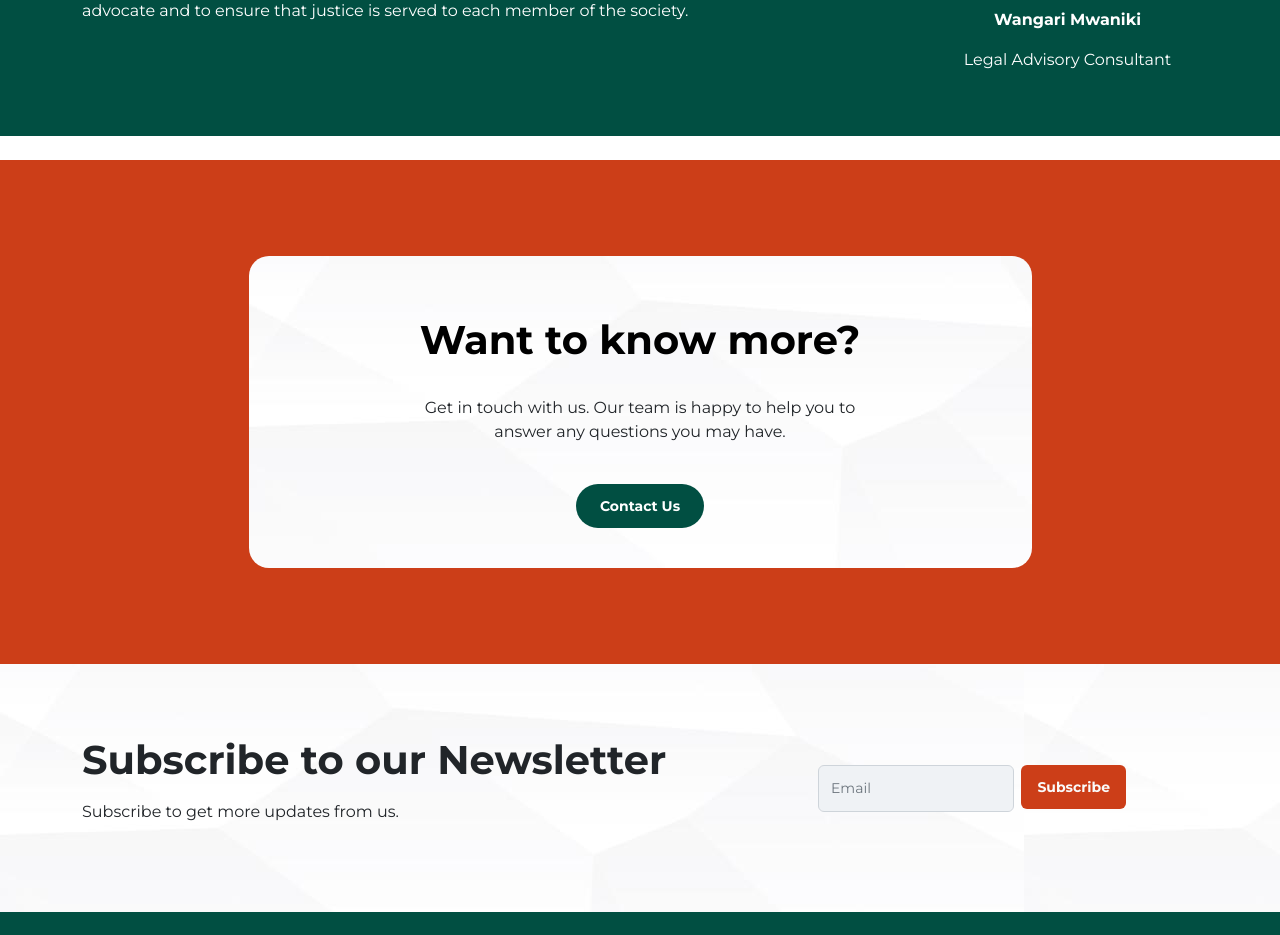
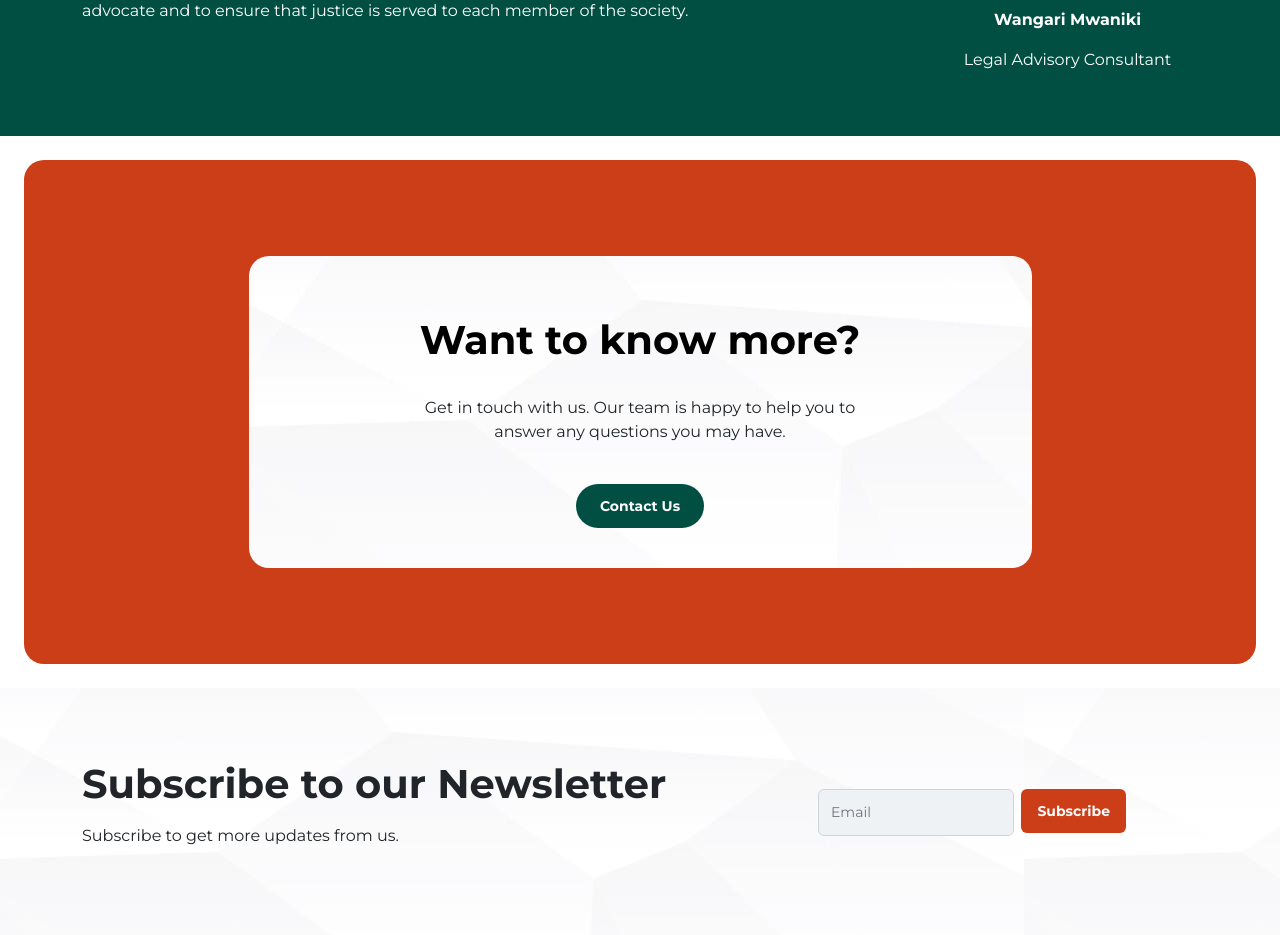
Before and after one commit to fredricksimi/elandome, a Django app: page /about in a window 1280 px wide. Shown: the part 4906-5841 px from the top of the page. Run offline with Django 3.2, Linux system fonts and the light colour scheme.

Commit message:
added small space all round

```diff
--- a/mainapp/templates/mainapp/about.html
+++ b/mainapp/templates/mainapp/about.html
@@ -254,8 +254,9 @@
         </div>
     </div>
 </div>
-<br>
-<div style="background-color: #CC3E18;">
+<!-- <br> -->
+<div style="padding:24px;">
+    <div style="background-color: #CC3E18; border-radius:20px;">
         <br><br>
         <div class="container p-5">
             <div class="row col-md-9 mx-auto">
@@ -275,29 +276,9 @@
             </div>
         </div>
         <br><br>
-    <!-- <br><br>
-    <div class="container">
-        <div class="row d-flex justify-content-between align-items-center">
-            <div class="col-md-5">
-                <div class="d-flex justify-content-center">
-                    <div class="d-flex align-items-center">
-                        <p class="pl-5" style="font-family: 'Montserrat';font-style: normal;font-weight: 700;font-size: 40px;line-height: 48px;color:#000">{% trans "Want to know more?" %}</p>
     </div>
 </div>
-            </div>
-            <div class="col-md-3">
-                <div class="d-flex justify-content-center">
-                    <div class="d-flex align-items-center">
-                        <button class="about-us-bottom-button" style="background-color: #014f42;">
-                            <span class="about-us-bottom-button-text" style="color:white">{% trans "Contact Us" %}</span>
-                        </button>
-                    </div>
-                </div>
-            </div>
-        </div>
-    </div>
-    <br><br> -->
-</div>
+
 <div>
 <div style="background:url('../../static/images/sandra-back1.jpeg');background-repeat:repeat;">
     <br><br><br>
```
Lines whose indentation alone changed are shown as unchanged.
